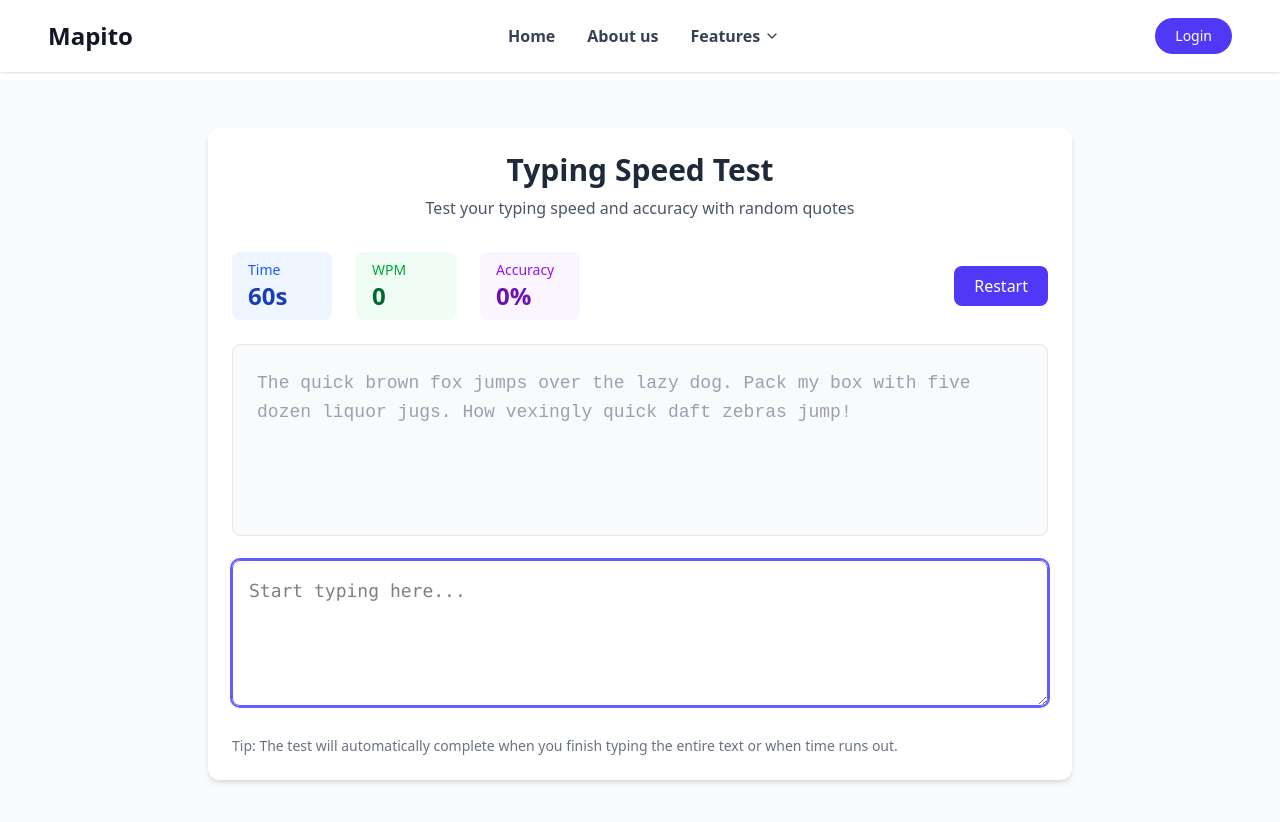
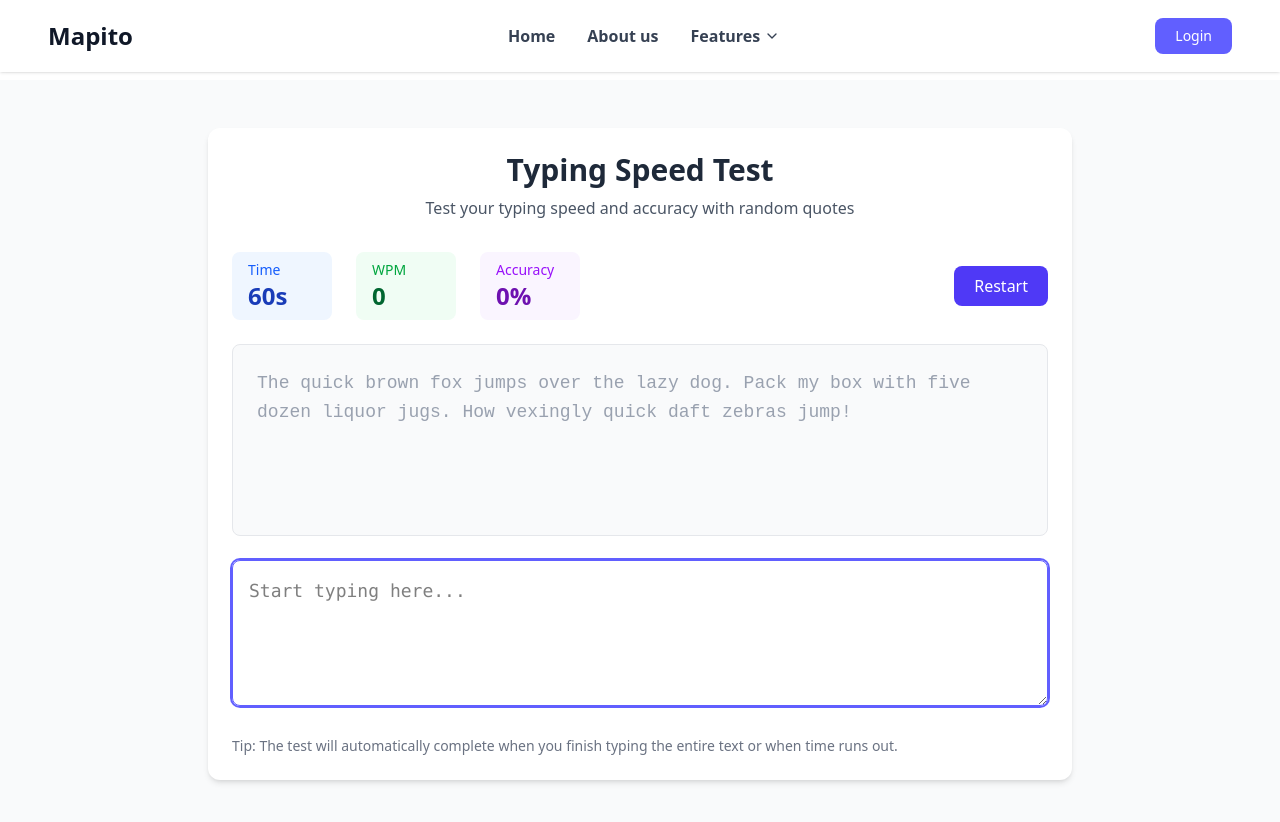
Before and after one commit to wintwah243/Mapito, a React (Vite) app in the folder mapito/: page /typing-test in a window 1280 px wide. Shown: the top 822 px of the page. Built offline with nearby package versions, Linux system fonts and the light colour scheme; no server answers.

Commit message:
UI update

```diff
--- a/mapito/src/components/Navbar.jsx
+++ b/mapito/src/components/Navbar.jsx
@@ -159,7 +159,7 @@ const NavDropdownItem = ({ to, isAuthenticated, text, icon }) => (
             )}
             <button
               onClick={handleLogout}
-              className="bg-gray-900 hover:bg-indigo-500 text-white py-2 px-5 rounded-lg text-sm font-medium transition-all duration-300"
+              className="bg-indigo-500 hover:bg-indigo-200 text-white py-2 px-5 rounded-lg text-sm font-medium transition-all duration-300"
             >
               Logout
             </button>
@@ -167,7 +167,7 @@ const NavDropdownItem = ({ to, isAuthenticated, text, icon }) => (
         ) : (
           <Link
             to="/login"
-            className="bg-indigo-600 hover:bg-indigo-700 text-white py-2 px-5 rounded-full text-sm font-medium transition-all duration-300"
+            className="bg-indigo-500 hover:bg-indigo-200 text-white py-2 px-5 rounded-lg text-sm font-medium transition-all duration-300"
           >
             Login
           </Link>
```
